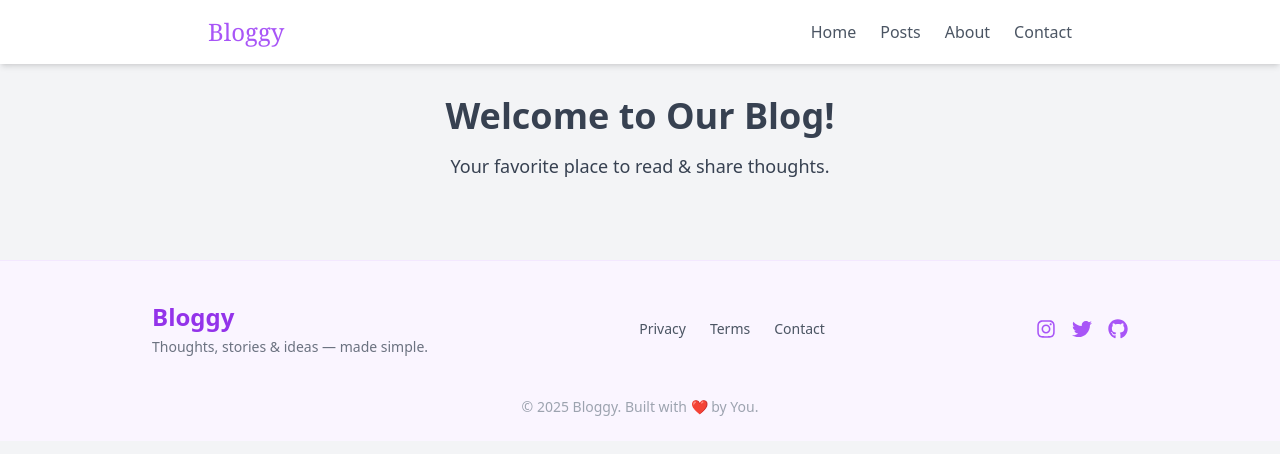
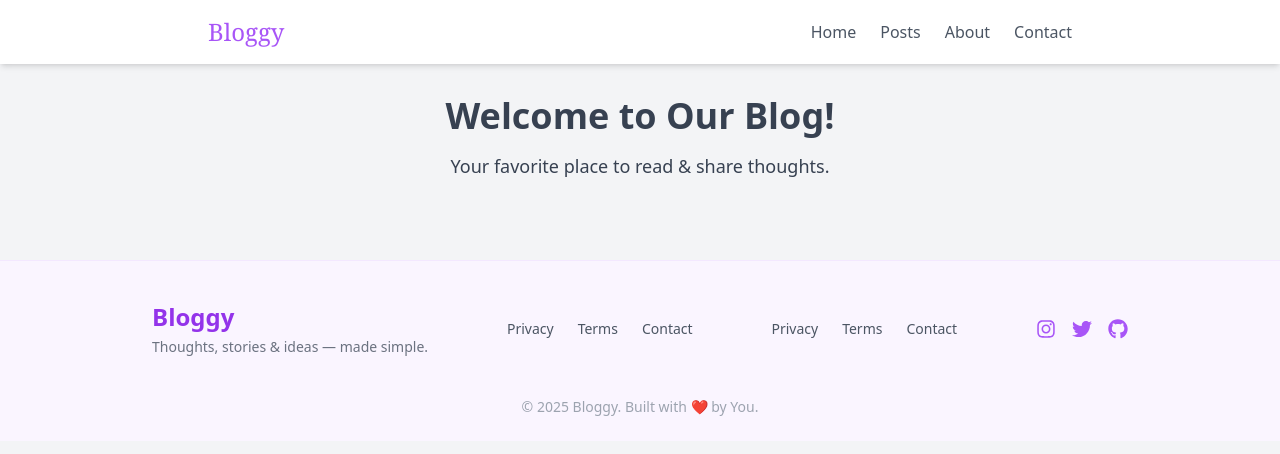
Before and after one commit to fatemefaraji/rtn, a React (Create React App) app: page / in a window 1280 px wide. Shown: the top 454 px of the page. Built offline with nearby package versions, Linux system fonts and the light colour scheme.

Commit message:
updating footer section

```diff
--- a/src/components/footer/Footer.jsx
+++ b/src/components/footer/Footer.jsx
@@ -19,6 +19,12 @@ const Footer = () => {
           <a href="#" className="hover:text-purple-500 transition">Contact</a>
         </div>
 
+{/* Links */}
+        <div className="flex space-x-6 text-sm text-gray-600 mb-6 md:mb-0">
+          <a href="#" className="hover:text-purple-500 transition">Privacy</a>
+          <a href="#" className="hover:text-purple-500 transition">Terms</a>
+          <a href="#" className="hover:text-purple-500 transition">Contact</a>
+        </div>
         {/* Socials */}
         <div className="flex space-x-4 text-purple-500 text-xl">
           <a href="#" className="hover:text-purple-700 transition"><FaInstagram /></a>
```
